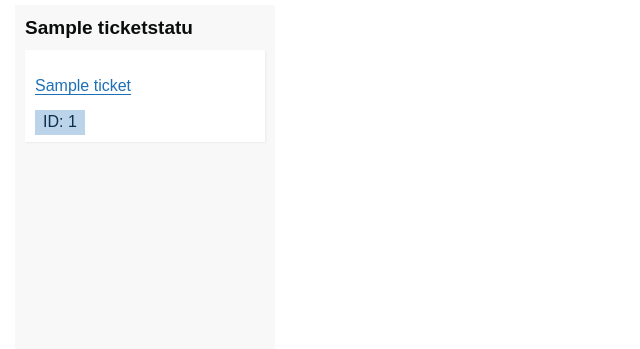
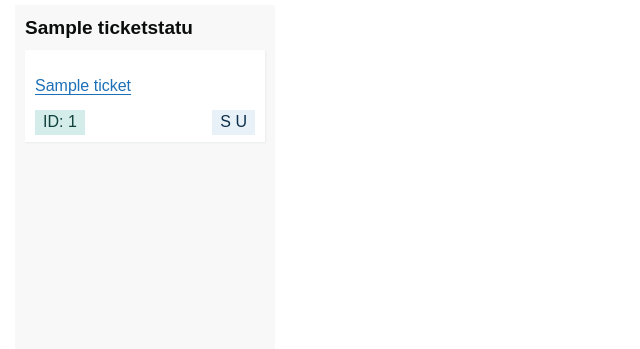
Before and after one commit to eadpearce/kanban, a Django app: page /boards/1/ in a window 1280 px wide. Shown: the part 231-580 px from the top of the page, without its empty margins (0-640 px from the left). Run offline with Django 5.2, Linux system fonts and the light colour scheme; a user stored in the database is signed in; tables that the repository leaves empty hold one stand-in row (values such as "Sample post").

Commit message:
Show assignee initials on tickets in board

```diff
--- a/core/static/css/style.css
+++ b/core/static/css/style.css
@@ -42,6 +42,10 @@
   margin-bottom: 5px;
 }
 
+.kanban-ticket:hover .kanban-ticket-footer {
+  text-decoration: none;
+}
+
 .kanban-placeholder {
   border: 2px dashed #1d70b8;
   border-radius: 3px;
@@ -70,3 +74,8 @@
 .govuk-summary-list__key, .govuk-summary-list__actions {
   vertical-align: top;
 }
+
+.kanban-assignee-tag {
+  display: block;
+  float: right;
+}
--- a/kanban/models.py
+++ b/kanban/models.py
@@ -26,11 +26,11 @@ class BoardMembership(models.Model):
     user = models.ForeignKey(User, related_name="memberships", on_delete=models.CASCADE)
     is_owner = models.BooleanField(default=False)
 
+    def __str__(self):
+        return f"{self.board.name} membership {self.user.get_full_name()}"
+
     class Meta:
         unique_together = ["board", "user"]
-
-    def __str__(self):
-        return f"{self.board.name} membership {self.user.get_full_name()}"
 
 
 class TicketStatus(models.Model):
@@ -72,6 +72,13 @@ class Ticket(TimestampedMixin):
         blank=True,
     )
 
+    @property
+    def assignee_initials(self):
+        if self.assignee.first_name and self.assignee.last_name:
+            return f"{self.assignee.first_name[0].upper()} {self.assignee.last_name[0].upper()}"
+        else:
+            return f"{self.assignee.username[0].upper()}"
+
     class Meta:
         ordering = ("order",)
 
--- a/kanban/templates/kanban/board.html
+++ b/kanban/templates/kanban/board.html
@@ -54,8 +54,10 @@
       {% for ticket in status.tickets.all %}
         <a class="govuk-link kanban-ticket" href="{% url 'ticket-detail' ticket.id %}" {% if is_member %}draggable="true"{% endif %} data-id="{{ ticket.id }}">
             <p class="govuk-!-font-size-16 govuk-link govuk-link--no-visited-state">{{ ticket.title }}</p>
-            <div class="govuk-!-margin-top-2">
-              <strong class="govuk-tag govuk-!-font-size-16">ID: {{ ticket.id }}</strong>
+            <div class="govuk-!-margin-top-2 kanban-ticket-footer">
+              <span class="govuk-tag govuk-tag--turquoise govuk-!-font-size-16">ID: {{ ticket.id }}</span>
+              {% if ticket.assignee %}<span title="{{ ticket.assignee.get_full_name }}" class="kanban-assignee-tag govuk-tag govuk-tag--light-blue govuk-!-font-size-16">{{ ticket.assignee_initials }}</span>
+              {% else %}<span title="No assignee" class="kanban-assignee-tag govuk-tag govuk-tag--light-blue govuk-!-font-size-16">—</span>{% endif %}
             </div>
         </a>
         {% endfor %}
```
